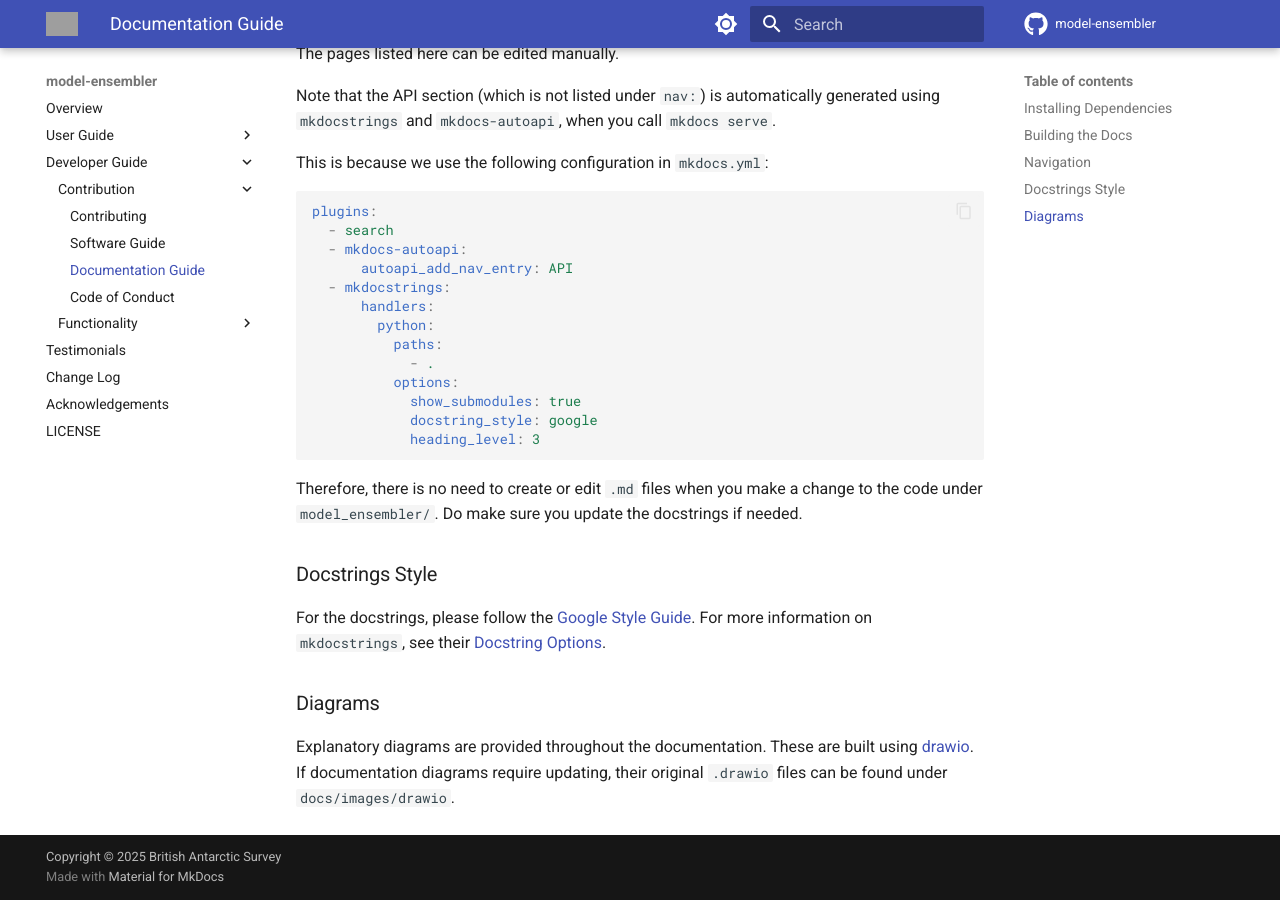
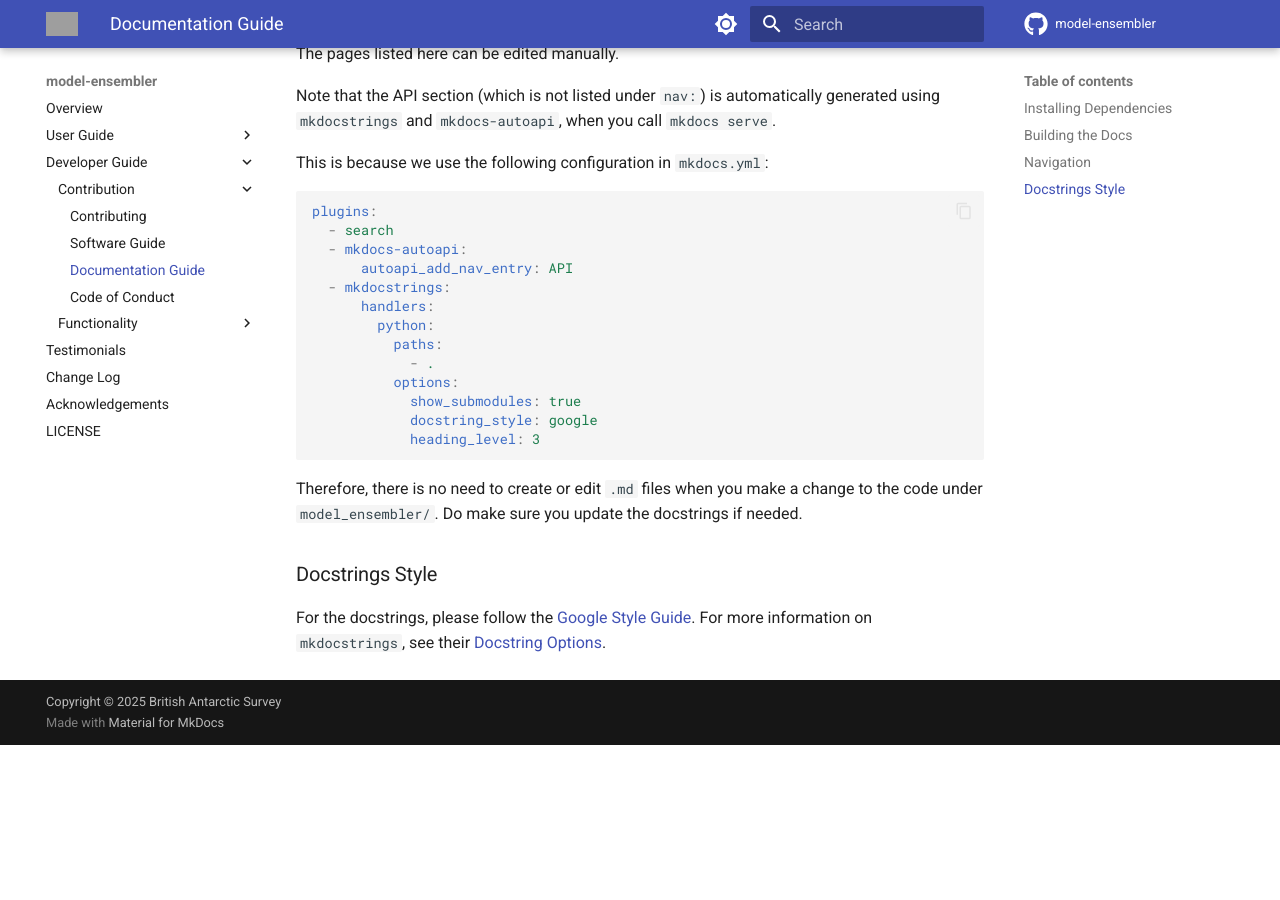
Before and after one commit to environmental-forecasting/model-ensembler, an MkDocs documentation site: the page built from docs/developer/contribution/documentation.md, in a window 1280 px wide and 900 px high, scrolled down 1163 px. Built offline with MkDocs 1.6.1 and Material for MkDocs 9.7.7, drawn with Linux system fonts in a browser that asks for light colours; comment, search, counter and statistics services are not loaded; after the commit the page ends 1908 px from its top, so only the background shows below that; grey boxes are pictures that could not be loaded.

Commit message:
remove drawio reference in contributions

```diff
--- a/docs/developer/contribution/documentation.md
+++ b/docs/developer/contribution/documentation.md
@@ -71,9 +71,5 @@ Therefore, there is no need to create or edit `.md` files when you make a change
 ### Docstrings Style
 For the docstrings, please follow the [Google Style Guide][1]. For more information on `mkdocstrings`, see their [Docstring Options][2].
 
-### Diagrams
-Explanatory diagrams are provided throughout the documentation. These are built using [drawio](https://www.drawio.com/).
-If documentation diagrams require updating, their original `.drawio` files can be found under `docs/images/drawio`.
-
 [1]: https://www.sphinx-doc.org/en/master/usage/extensions/example_google.html#example-google
 [2]: https://mkdocstrings.github.io/python/usage/configuration/docstrings/
```
